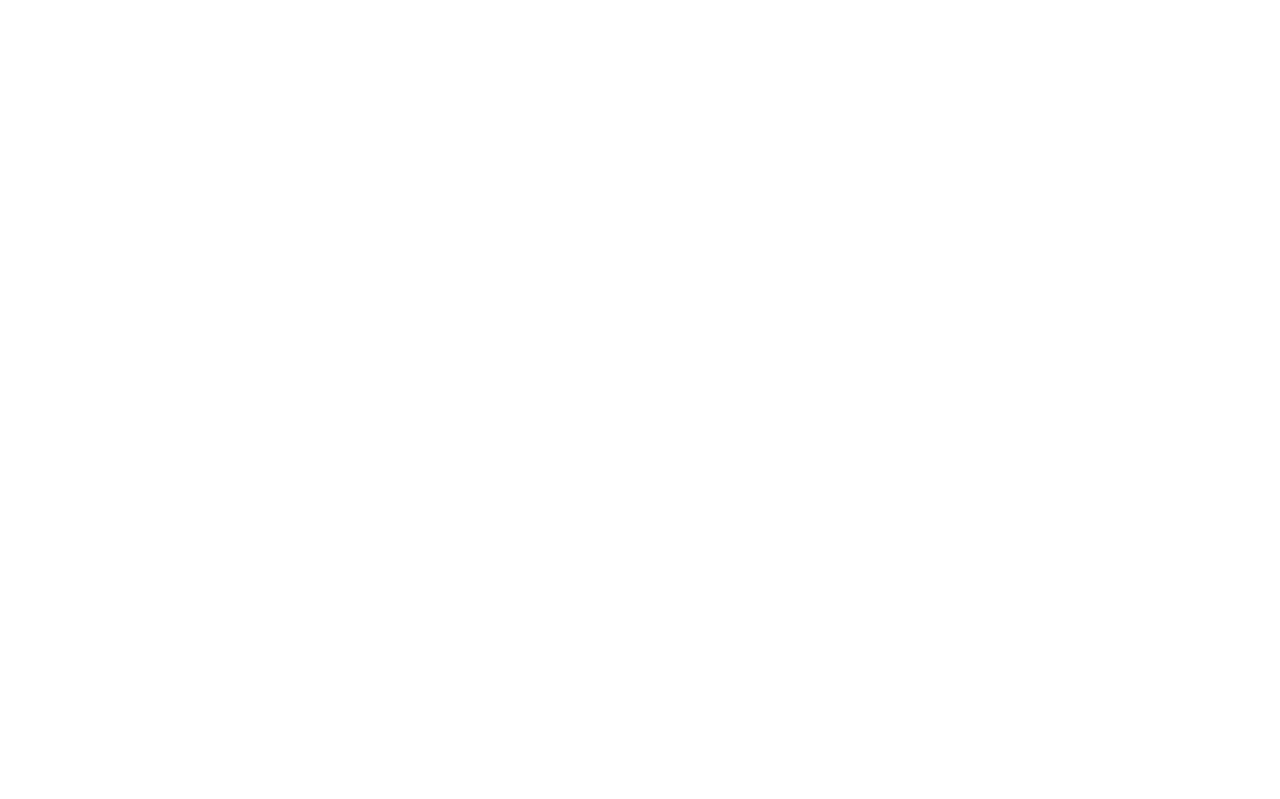
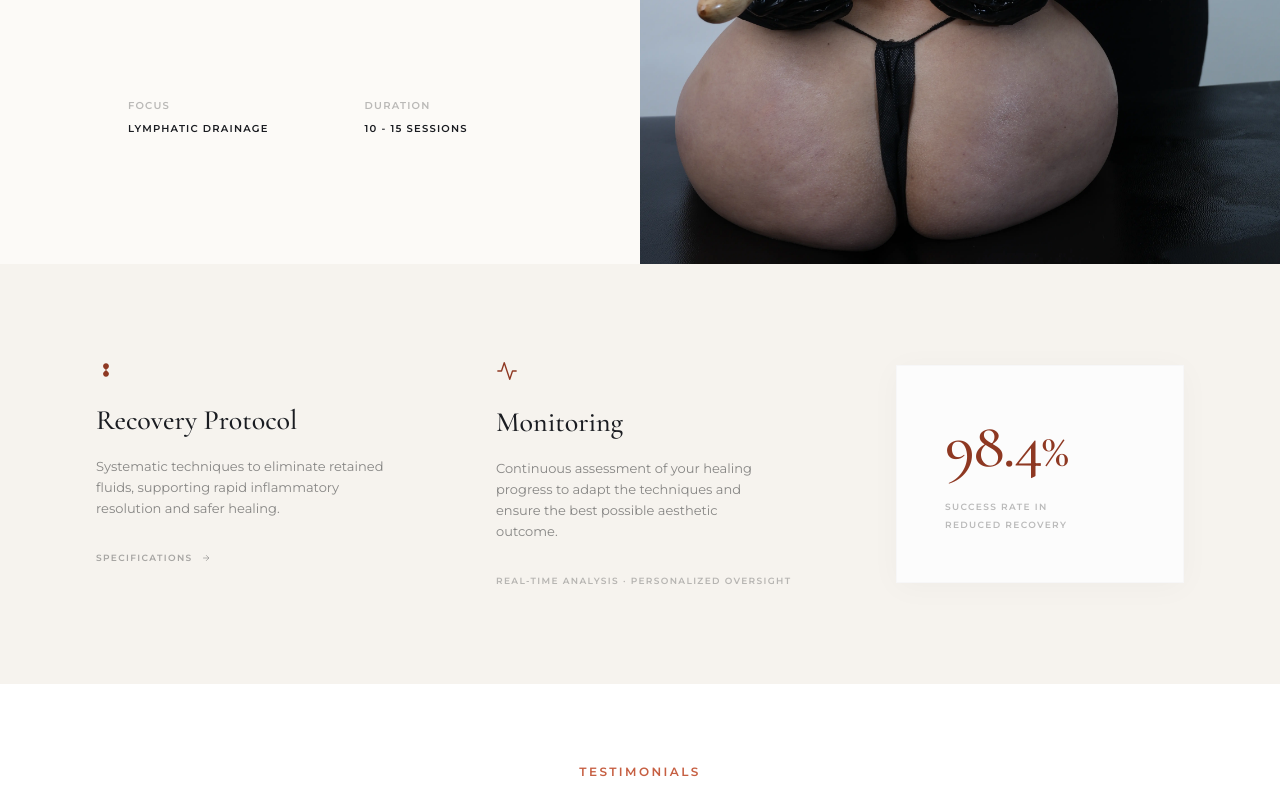
Before and after one commit to deploycoders/EVP-EvelinPaiva, a React (Vite) app: page / in a window 1280 px wide. Shown: the part 5640-6439 px from the top of the page. Before the commit the page ends 4920 px from the top, so only its background shows below. Built offline with nearby package versions, Linux system fonts and the light colour scheme.

Commit message:
descomentado de dos secciones para mostrar

```diff
--- a/src/pages/Home/HomePage.jsx
+++ b/src/pages/Home/HomePage.jsx
@@ -17,8 +17,8 @@ function HomePage() {
       <ManifestoBannerSection />
       <AboutSection />
       <ServicesSection />
-      {/* <RecoverySection /> */}
-      {/* <TestimonialsSection /> */}
+      <RecoverySection />
+      <TestimonialsSection />
 
       {/* <InstagramSection /> */}
 
```
